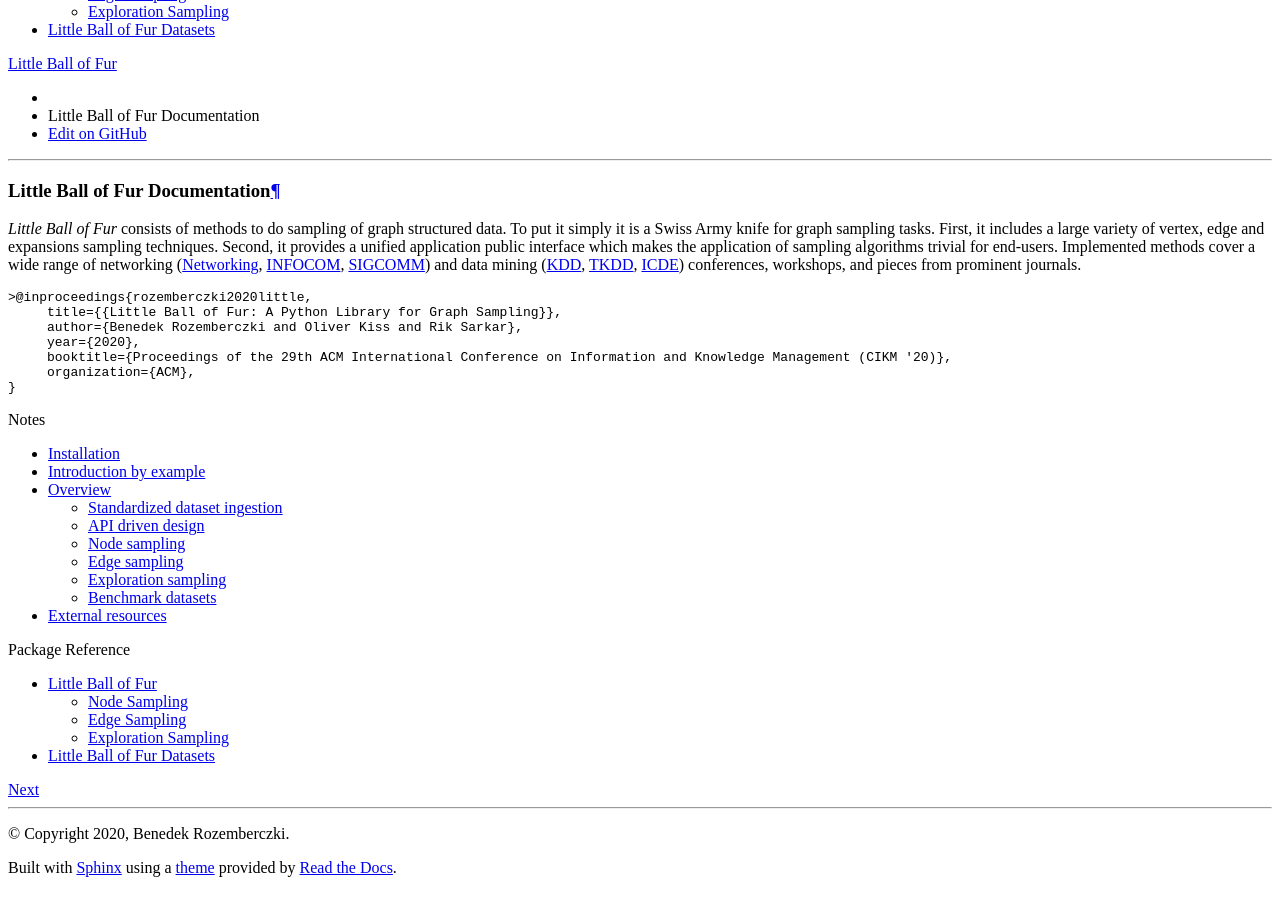
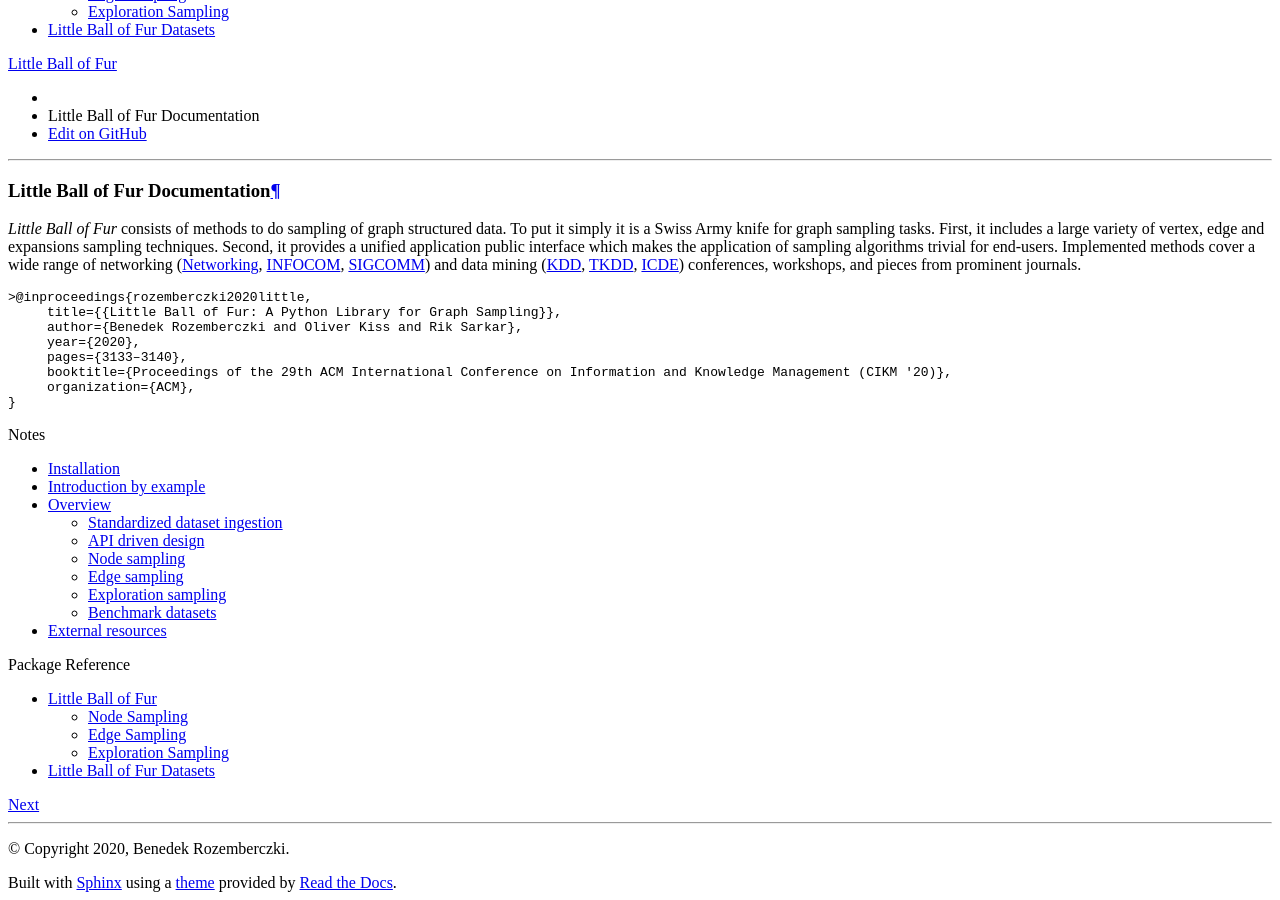
Before and after one commit to benedekrozemberczki/littleballoffur, a Sphinx documentation site: the page built from docs/source/index.rst, in a window 1280 px wide and 900 px high, scrolled down 728 px. Built offline with Sphinx 7.4.7 and the Read the Docs theme 2.0.0, drawn with Linux system fonts in a browser that asks for light colours; pages that are not in the unit, such as notebooks, are missing from menus.

Commit message:
Citation

```diff
--- a/docs/source/index.rst
+++ b/docs/source/index.rst
@@ -11,6 +11,7 @@
          title={{Little Ball of Fur: A Python Library for Graph Sampling}},
          author={Benedek Rozemberczki and Oliver Kiss and Rik Sarkar},
          year={2020},
+         pages={3133–3140},
          booktitle={Proceedings of the 29th ACM International Conference on Information and Knowledge Management (CIKM '20)},
          organization={ACM},
     }
```
